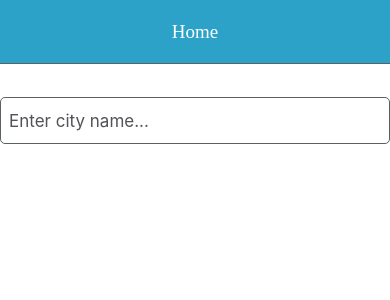
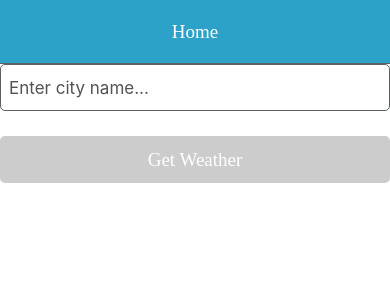
Before and after one commit to AneezaImtiaz/Weather-App, a React Native app: screen / in a window 390 px wide. Shown: the top 300 px of the page. Built offline with nearby package versions, Linux system fonts and the light colour scheme.

Commit message:
Add button and api feature

```diff
--- a/Theme.ts
+++ b/Theme.ts
@@ -28,6 +28,7 @@ export default {
       default: '#ffffff',
       header: '#2ca2c9',
       dark: '#000000',
+      disabled: '#ccc',
     },
     gray: {
       border: '#5b6163',
--- a/package.json
+++ b/package.json
@@ -15,6 +15,7 @@
   "dependencies": {
     "@react-navigation/native": "^6.1.17",
     "@react-navigation/stack": "^6.3.29",
+    "axios": "^1.6.8",
     "react": "18.2.0",
     "react-native": "0.74.1",
     "react-native-gesture-handler": "^2.16.2",
--- /dev/null
+++ b/src/api/WeatherApi.ts
@@ -0,0 +1,24 @@
+import axios from 'axios';
+import { WeatherItem } from '../screens/HomeScreen';
+
+const API_KEY = 'b0d7fdcdc29349c7a0d100223241805';
+const BASE_URL = 'https://api.weatherapi.com/v1';
+
+export async function fetchWeatherData(
+  cityName: string,
+): Promise<WeatherItem | null> {
+  try {
+    const response = await axios.get(`${BASE_URL}/forecast.json`, {
+      params: {
+        key: API_KEY,
+        q: cityName
+      }
+    });
+    const weatherItem: WeatherItem =
+      response?.data;
+    return weatherItem;
+  } catch (error) {
+    console.error(`Error fetching weather data of city ${cityName}:`, error);
+    throw null;
+  }
+}
--- a/src/screens/HomeScreen.tsx
+++ b/src/screens/HomeScreen.tsx
@@ -1,12 +1,49 @@
 import React, { useState } from 'react';
-import { SafeAreaView } from 'react-native';
+import { Keyboard, SafeAreaView, Pressable, TouchableWithoutFeedback, Text } from 'react-native';
 import { TextInputField } from '../components';
+import Theme from '../../Theme';
 import styles from './HomeScreenStyles';
+import { fetchWeatherData } from '../api/WeatherApi'
 import { ENTER_CITY_NAME } from '../utils/Constants';
+
+export type WeatherItem = {
+  current: {
+    condition: {
+      text: string;
+      icon: string;
+    };
+  };
+  location: {
+    name: string;
+    country: string;
+  };
+  forecast: {
+    forecastday: [{
+      hour: [{
+        time: string,
+        condition: {
+          text: string;
+          icon: string;
+        };
+      }];
+    }];
+  };
+};
 
 const HomeScreen: React.FC = () => {
 
   const [city, setCity] = useState<string>('');
+  const [weather, setWeather] = useState<WeatherItem | null>(null);
+
+  const getWeather = async () => {
+    Keyboard.dismiss();
+    try {
+      const response = await fetchWeatherData(city);
+      setWeather(response);
+    } catch (error) {
+      console.error(error);
+    }
+  };
 
   const handleTextChange = (text: string) => {
     // Filter out non-alphabet characters
@@ -14,15 +51,26 @@ const HomeScreen: React.FC = () => {
     setCity(filteredText);
   };
 
+  const renderButton = () => {
     return (
+      <Pressable onPress={getWeather} style={[styles.buttonContainer, !city && { backgroundColor: Theme.colors.background.disabled }]} >
+        <Text style={styles.button}>{'Get Weather'}</Text>
+      </Pressable>
+    );
+  };
+
+  return (
+    <TouchableWithoutFeedback onPress={Keyboard.dismiss}>
       <SafeAreaView style={styles.container}>
         <SafeAreaView style={styles.innerContainer}>
           <TextInputField
             placeholder={ENTER_CITY_NAME}
             text={city}
             onChangeText={handleTextChange} />
+          {renderButton()}
         </SafeAreaView>
       </SafeAreaView>
+    </TouchableWithoutFeedback>
   );
 };
 
--- a/src/screens/HomeScreenStyles.ts
+++ b/src/screens/HomeScreenStyles.ts
@@ -1,5 +1,6 @@
 import { StyleSheet } from 'react-native';
 import Theme from '../../Theme';
+import Responsive from '../utils/Responsive';
 
 export default StyleSheet.create({
   container: {
@@ -8,6 +9,20 @@ export default StyleSheet.create({
   },
   innerContainer: {
     paddingHorizontal: Theme.spacing.default,
-    marginVertical: Theme.spacing.large,
+    paddingVertical: Theme.spacing.large,
+  },
+  buttonContainer: {
+    backgroundColor: Theme.colors.background.header,
+    borderRadius: 5,
+    height: Responsive.font(45),
+    marginVertical: Theme.spacing.medium,
+    alignItems: 'center',
+    justifyContent: 'center',
+
+  },
+  button: {
+    fontSize: Theme.text.size.large,
+    color: Theme.colors.background.default,
+    fontFamily: Theme.text.font.semiBold,
   },
 } as const);
```
Also changed, not shown: 3 other files (tests, documents, lock files or other folders). Lines whose indentation alone changed are shown as unchanged.
